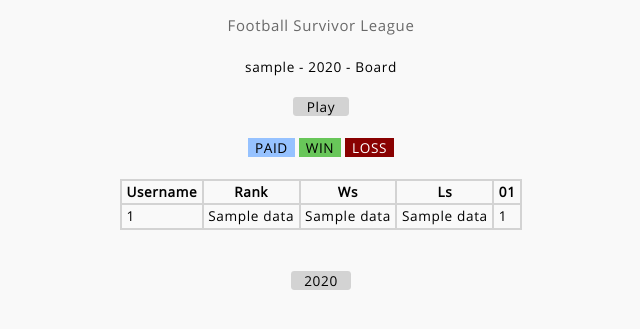
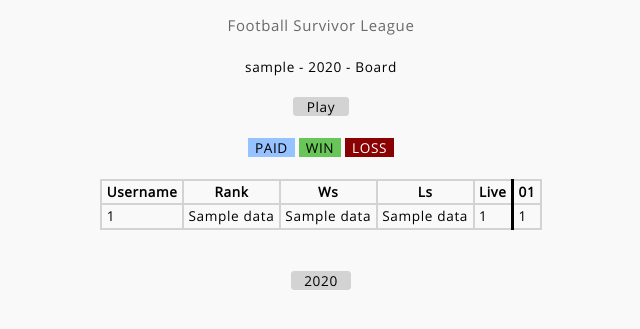
Before and after one commit to dansahagian/fbsurvivor, a Flask app: template survive/templates/user.html in a window 1280 px wide. Shown: the top 329 px of the page, without its empty margins (319-959 px from the left). Run offline with Flask 2, Linux system fonts and the light colour scheme; the template is opened without the code that fills it: most values are stand-ins (such as "Sample title", 1, 10 or a date in 2020).

Commit message:
adds live column

```diff
--- a/survive/templates/user.html
+++ b/survive/templates/user.html
@@ -22,6 +22,7 @@
                 <th>Rank</th>
                 <th>Ws</th>
                 <th>Ls</th>
+                <th style="border-right: 3px solid black;">Live</th>
                 {% if data %}
                     {% for i in range(1, data[0][5]|length + 1) %}
                         <th>{{ "%02d" % (i) }}</th>
@@ -39,6 +40,16 @@
                         <td>{{ d[3] }}</td>
                         <td>{{ d[4] }}</td>
 
+                        <td style="border-right: 3px solid black;"
+                            {% if d[5][-1][0] == "--" and d[5][-1][1] == "R" %}
+                                class="black"
+                            {% elif d[5][-1][1] == "W" %}
+                                class="win"
+                            {% elif d[5][-1][1] == "L" %}
+                                class="loss"
+                            {% endif %}
+                        >{{ d[5][-1][0] }}
+                        </td>
                     {% for e in d[5] %}
                         <td
                             {% if e[0] == "--" and e[1] == "R" %}
```
